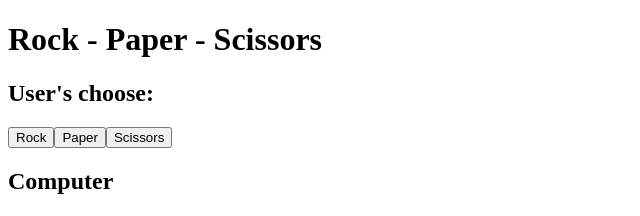
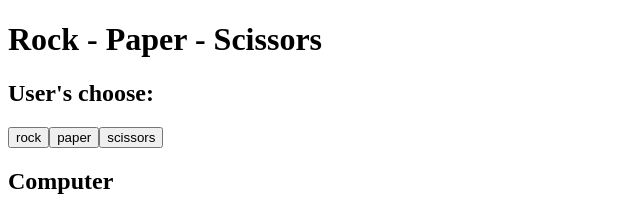
Before and after one commit to johnnysee/rps-challenge, a React (Create React App) app: page / in a window 1280 px wide. Shown: the top 216 px of the page, without its empty margins (0-640 px from the left). Built offline with nearby package versions, Linux system fonts and the light colour scheme.

Commit message:
Implemented code to map through an array of options Made so computer chooses an option when randoming a number on array length

```diff
--- a/src/App.jsx
+++ b/src/App.jsx
@@ -6,8 +6,6 @@ const App = () => {
     <div>
       <h1 data-cy="header">Rock - Paper - Scissors</h1>
       <UserComputer />
-      <h2 data-cy="computer">Computer</h2>
-      <p>Hi</p>
     </div>
   )
 }
--- a/src/components/UserComputer.jsx
+++ b/src/components/UserComputer.jsx
@@ -2,11 +2,12 @@ import React, { useState } from "react";
 
 const UserComputer = () => {
   const [userChoice, setUserChoice] = useState(null);
+  const options = ['rock', 'paper', 'scissors']
   const [computerValue, setComputerValue] = useState(null)
 
-  const computerChoice = () => {
-    const randomNumber = Math.round(Math.random()*2)+1
-    setComputerValue(randomNumber)
+  const fetchComputerChoice = () => {
+    const randomNumber = Math.floor(Math.random()*options.length)
+    setComputerValue(options[randomNumber])
   }
 
   const handleClick = (value) => {
@@ -16,15 +17,9 @@ const UserComputer = () => {
   return (
     <div>
       <h2 data-cy="user">User's choose: {userChoice}</h2>
-      <button data-cy="rock" onClick={() => handleClick("Rock")}>
-        Rock
-      </button>
-      <button data-cy="paper" onClick={() => handleClick("Paper")}>
-        Paper
-      </button>
-      <button data-cy="scissors" onClick={() => handleClick("Scissors")}>
-        Scissors
-      </button>
+      {options.map(choice => <button data-cy="scissors" onClick={() => handleClick(choice)}>{choice}</button>)}
+      <h2 data-cy="computer">Computer</h2>
+      <p>Hi</p>
     </div>
   );
 };
```
